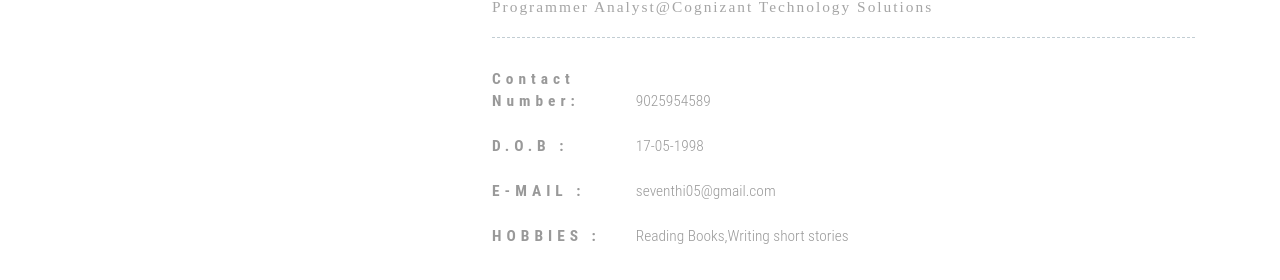
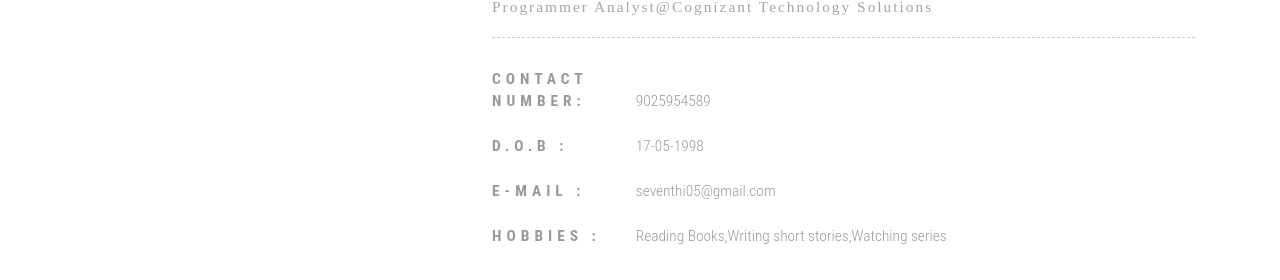
Before and after one commit to seventhi/seventhi.github.io, a plain HTML site: page about.html in a window 1280 px wide. Shown: the part 349-629 px from the top of the page. Drawn offline with Linux system fonts and the light colour scheme.

Commit message:
Update about.html

```diff
--- a/about.html
+++ b/about.html
@@ -68,7 +68,7 @@
 					<ul class="address" style="font-color:#000">
 						<li>
 							<ul class="agileits-address-text ">
-								<li><b>Contact Number:</b></li>
+								<li><b>CONTACT NUMBER:</b></li>
 								<li>9025954589</li>
 							</ul>
 							<ul class="agileits-address-text ">
@@ -86,7 +86,7 @@
 						<li>
 							<ul class="agileits-address-text">
 								<li><b>HOBBIES :</b></li>
-								<li>Reading Books,Writing short stories</li>
+								<li>Reading Books,Writing short stories,Watching series</li>
 							</ul>
 						</li>
 
```
